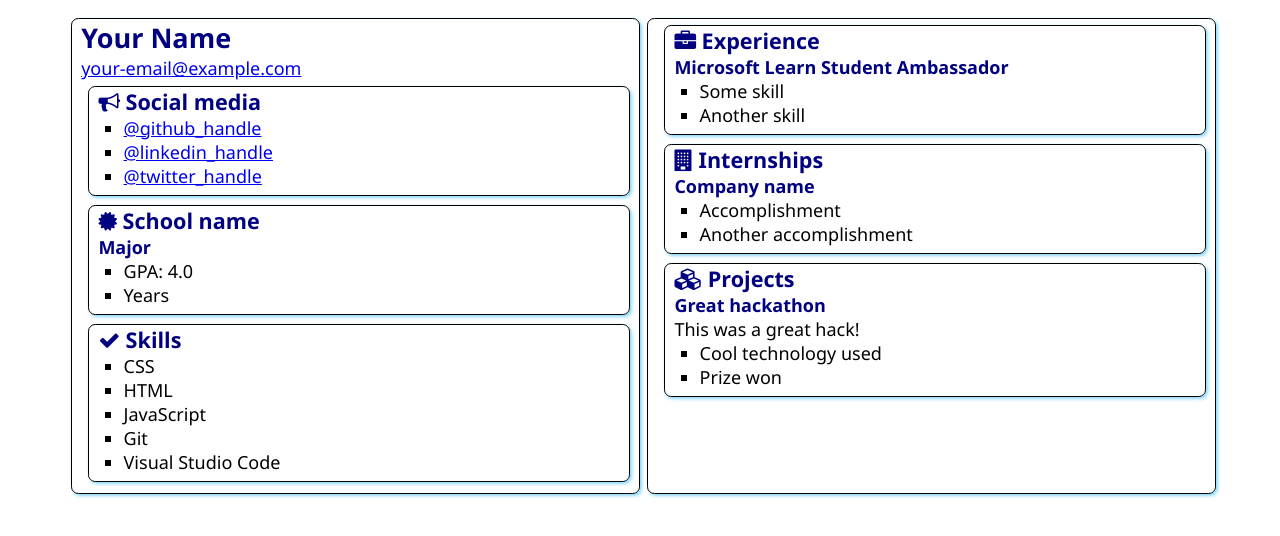
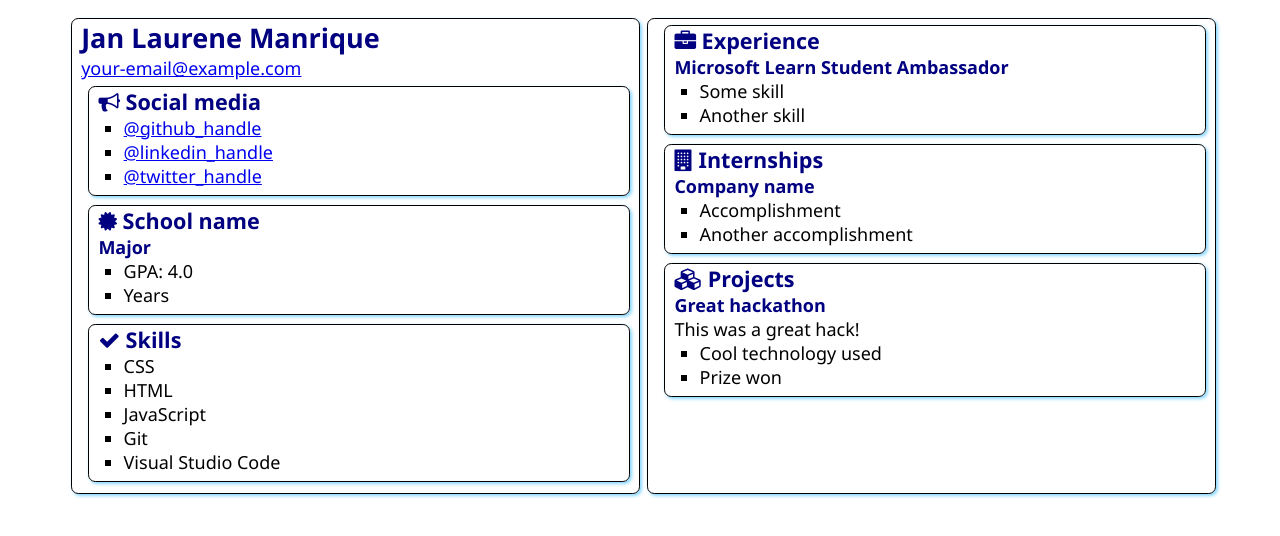
Before and after one commit to jlmanrique25/SATechnicalOnboarding, a plain HTML site: page src/index.html in a window 1280 px wide. Drawn offline with Linux system fonts and the light colour scheme.

Commit message:
Update index.html
Added my name

```diff
--- a/src/index.html
+++ b/src/index.html
@@ -12,7 +12,7 @@
 <body>
     <main>
         <article class="box">
-            <h1>Your Name</h1>
+            <h1>Jan Laurene Manrique</h1>
             <div><a href="mailto:your.email@example.com">your-email@example.com</a></div>
 
             <section class="box">
```
